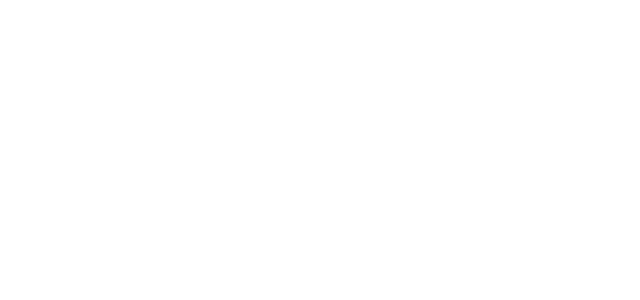
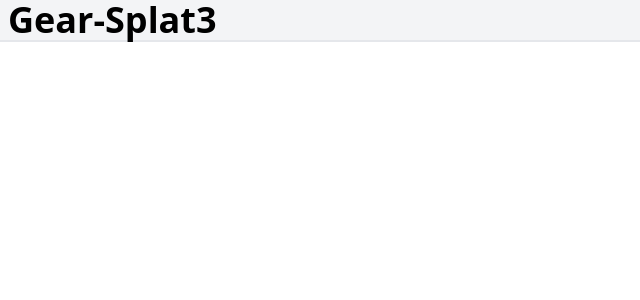
Before and after one commit to airRnot1106/gear-splat3, a Vue app: page / in a window 1280 px wide. Shown: the top 300 px of the page, without its empty margins (0-640 px from the left). Built offline with nearby package versions, Linux system fonts and the light colour scheme.

Commit message:
AppHeaderを追加

```diff
--- a/src/App.vue
+++ b/src/App.vue
@@ -1,5 +1,9 @@
-<script setup lang="ts"></script>
+<script setup lang="ts">
+  import AppHeader from '@/components/globals/AppHeader.vue';
+</script>
 
 <template>
-  <div id="app"></div>
+  <div id="app">
+    <AppHeader />
+  </div>
 </template>
--- /dev/null
+++ b/src/components/globals/AppHeader.vue
@@ -0,0 +1,7 @@
+<script setup lang="ts"></script>
+
+<template>
+  <div class="flex h-[8%] items-center border-b-2 bg-gray-100 px-2">
+    <h1 class="select-none text-4xl font-bold">Gear-Splat3</h1>
+  </div>
+</template>
```
